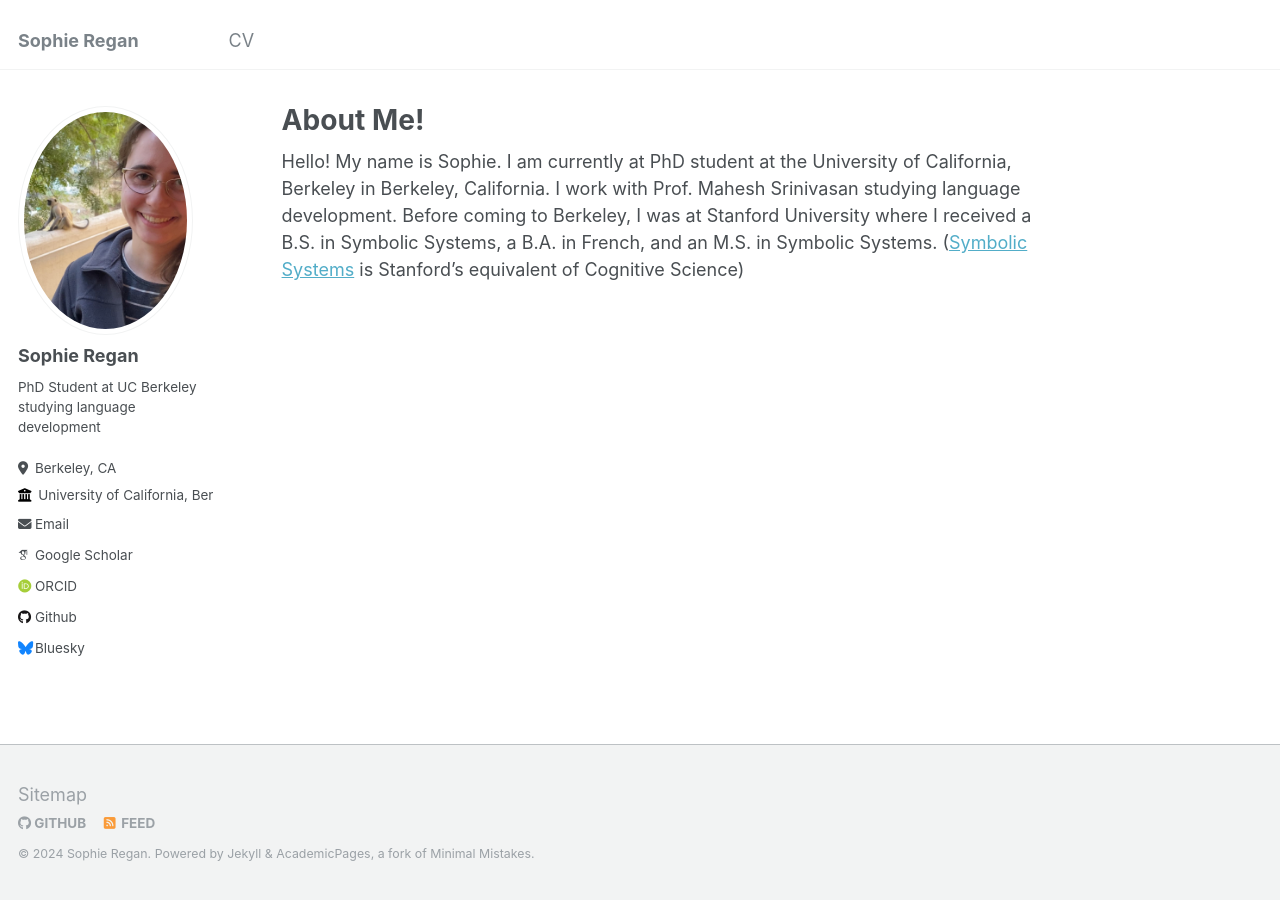
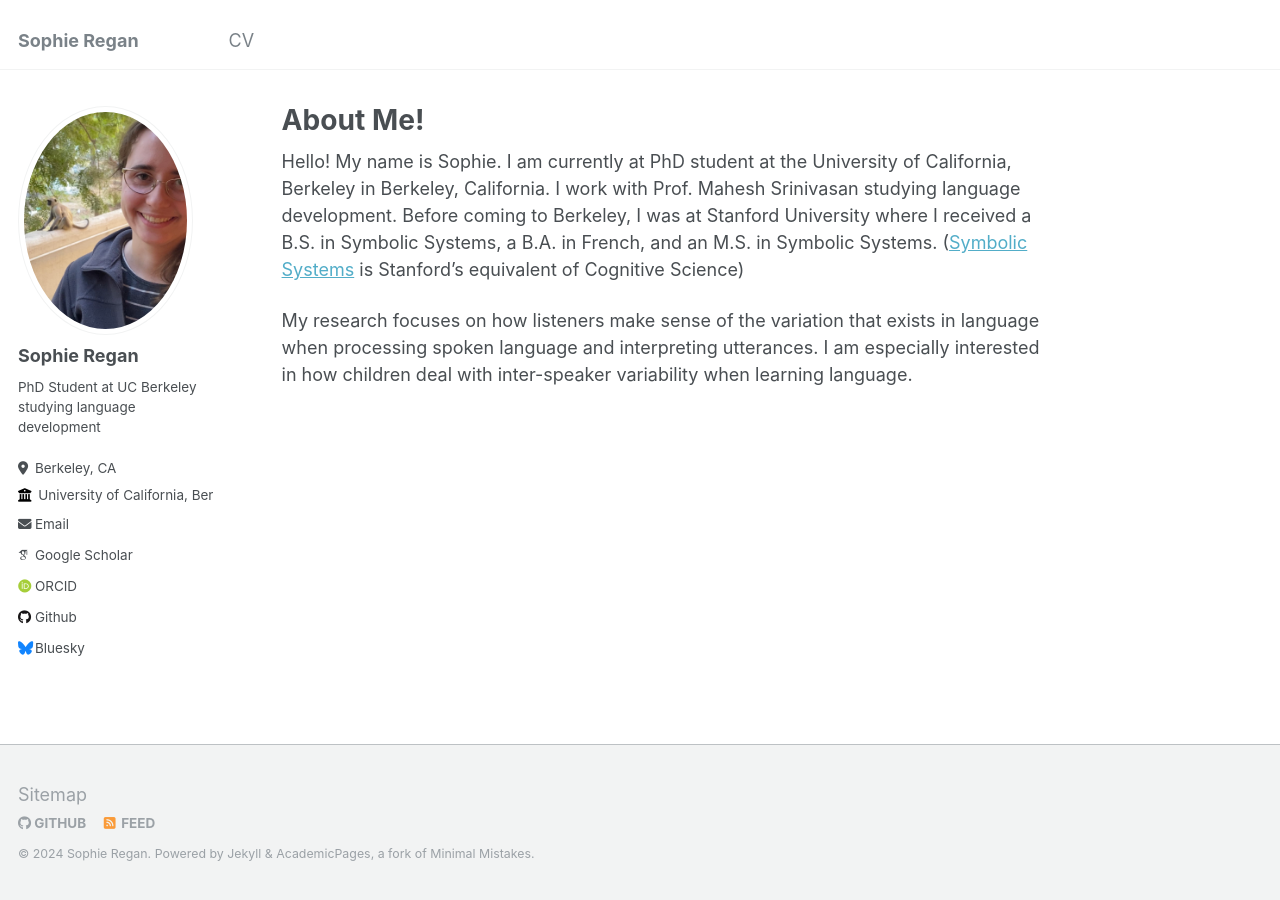
Before and after one commit to regansophie/regansophie, a Jekyll site: the page built from _pages/about.md, in a window 1280 px wide. Built offline with Jekyll 4.4.1, drawn with Linux system fonts in a browser that asks for light colours; some web fonts are replaced.

Commit message:
Update about.md

```diff
--- a/_pages/about.md
+++ b/_pages/about.md
@@ -8,3 +8,5 @@ redirect_from:
 ---
 
 Hello! My name is Sophie. I am currently at PhD student at the University of California, Berkeley in Berkeley, California. I work with Prof. Mahesh Srinivasan studying language development. Before coming to Berkeley, I was at Stanford University where I received a B.S. in Symbolic Systems, a B.A. in French, and an M.S. in Symbolic Systems. ([Symbolic Systems](https://symsys.stanford.edu/) is Stanford's equivalent of Cognitive Science)
+
+My research focuses on how listeners make sense of the variation that exists in language when processing spoken language and interpreting utterances. I am especially interested in how children deal with inter-speaker variability when learning language.
```
